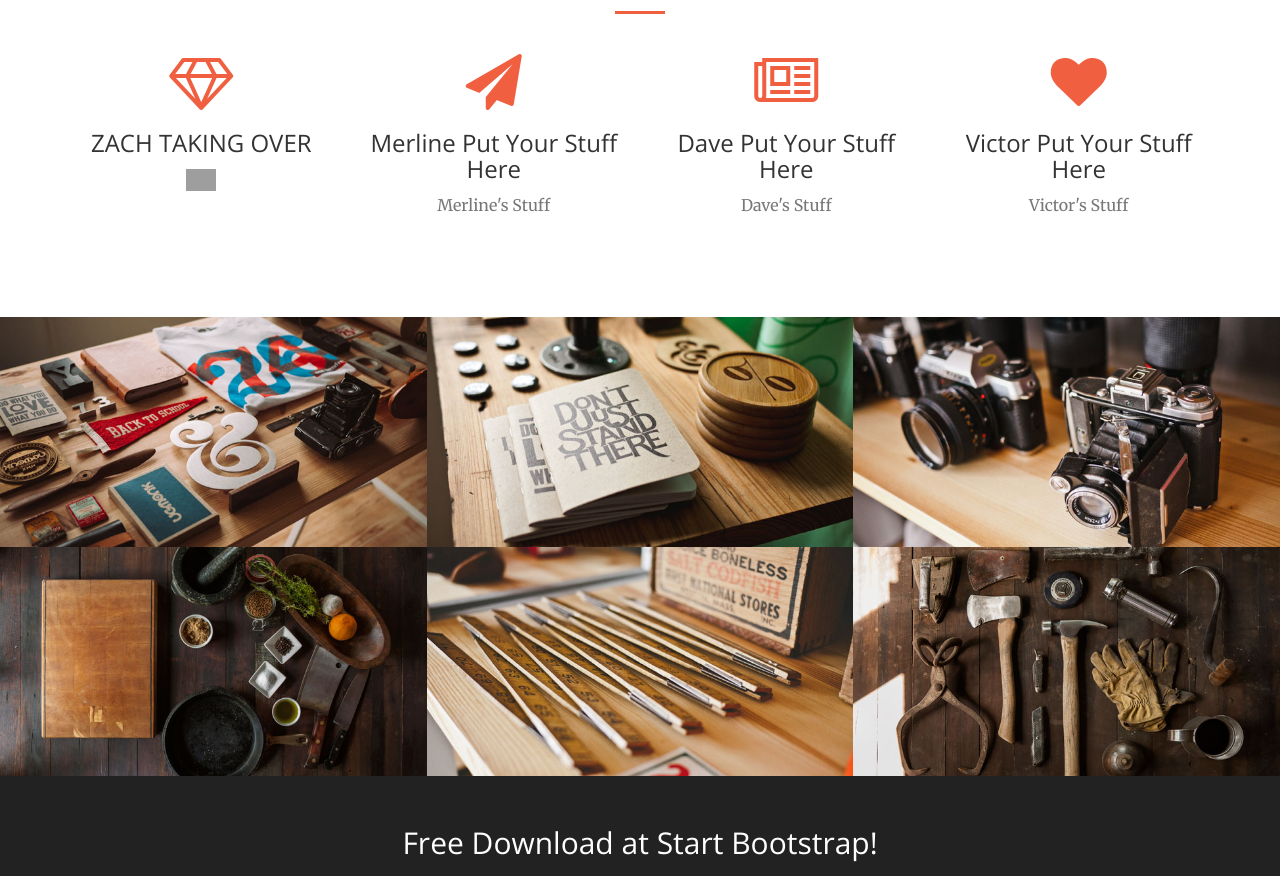
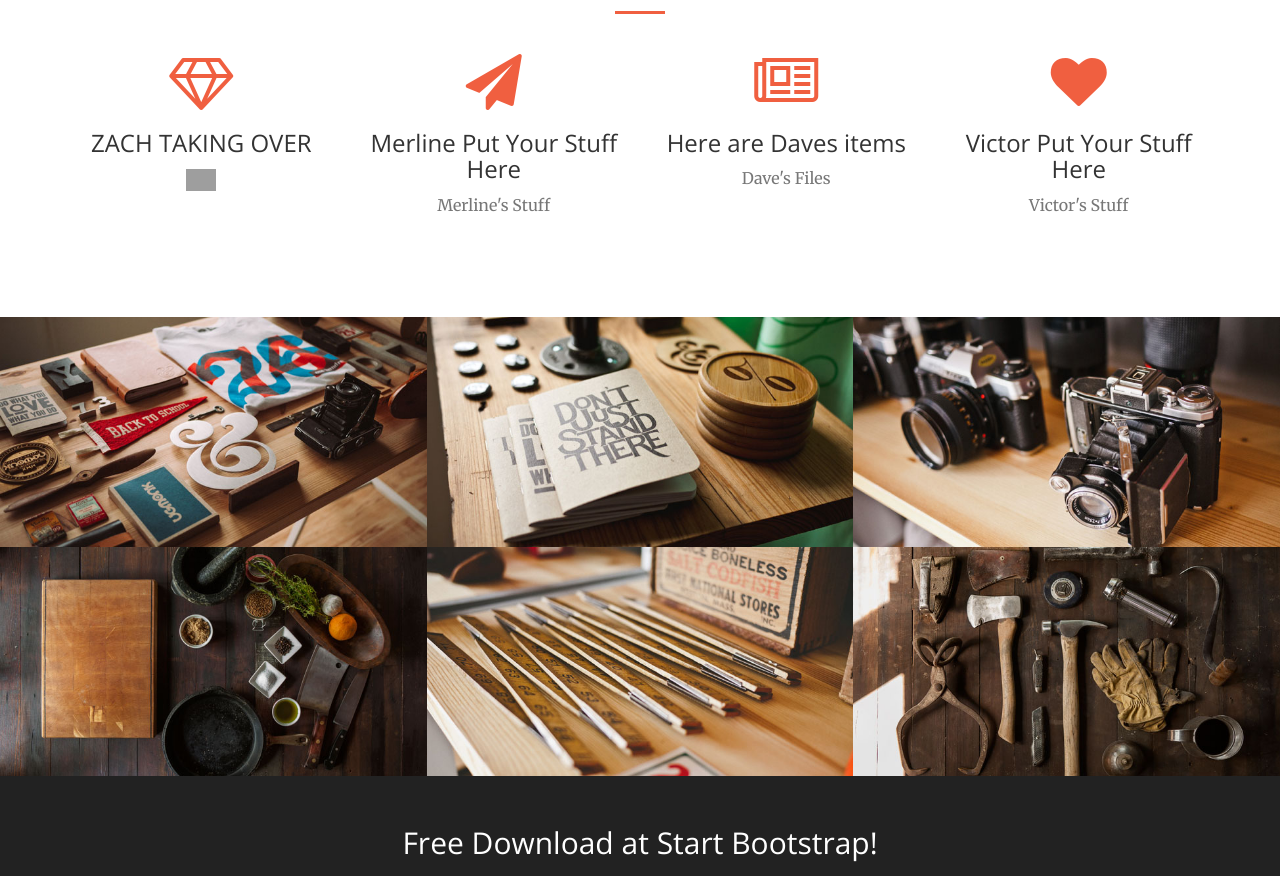
Before and after one commit to Kazanz/git_demonstration, a plain HTML site: page index.html in a window 1280 px wide. Shown: the part 1360-2236 px from the top of the page. Drawn offline with nearby package versions, Linux system fonts and the light colour scheme; grey boxes are pictures that could not be loaded.

Commit message:
changed text for Dave

```diff
--- a/index.html
+++ b/index.html
@@ -123,8 +123,8 @@
                 <div class="col-lg-3 col-md-6 text-center">
                     <div class="service-box">
                         <i class="fa fa-4x fa-newspaper-o wow bounceIn text-primary" data-wow-delay=".2s"></i>
-                        <h3>Dave Put Your Stuff Here</h3>
-                        <p class="text-muted">Dave's Stuff</p>
+                        <h3>Here are Daves items</h3>
+                        <p class="text-muted">Dave's Files</p>
                     </div>
                 </div>
                 <div class="col-lg-3 col-md-6 text-center">
```
